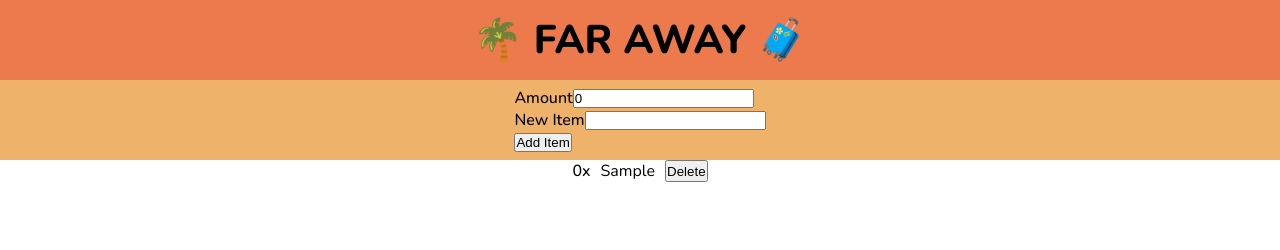
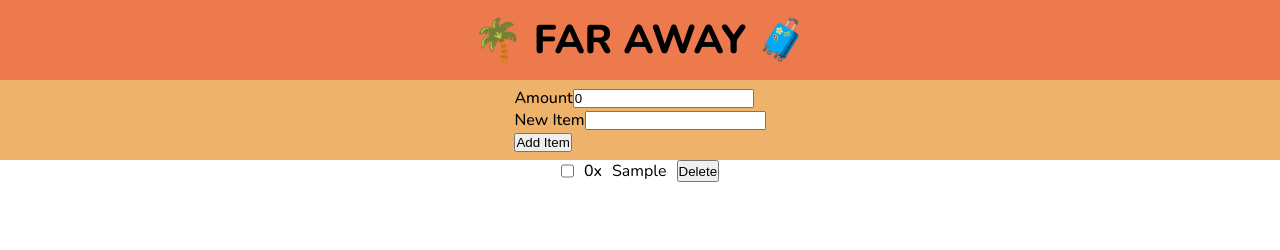
Before and after one commit to KarelSmola/far-away, a React (Create React App) app: page / in a window 1280 px wide. Both pictures are taken after typing "Sample" into the empty fields and a click on the button "Add Item". Shown: the top 250 px of the page. Built offline with nearby package versions, Linux system fonts and the light colour scheme.

Commit message:
Some modifications in Form and ItemsList.

```diff
--- a/src/App.js
+++ b/src/App.js
@@ -10,7 +10,16 @@ const App = () => {
   const [items, setItems] = useState([]);
 
   const addItem = (item) => {
+    console.log(item);
     setItems((prevItems) => [...prevItems, { ...item }]);
+  };
+
+  const togglePackedItem = (id) => {
+    setItems((prevItems) =>
+      prevItems.map((item) =>
+        item.id === id ? { ...item, packed: !item.packed } : item
+      )
+    );
   };
 
   const deleteItem = (id) => {
@@ -21,7 +30,11 @@ const App = () => {
     <Wrapper>
       <Header />
       <Form onNewItem={addItem} />
-      <ItemsList items={items} removeItem={deleteItem} />
+      <ItemsList
+        items={items}
+        packedItem={togglePackedItem}
+        removeItem={deleteItem}
+      />
       <Stats />
     </Wrapper>
   );
--- a/src/components/Form.js
+++ b/src/components/Form.js
@@ -18,6 +18,7 @@ const Form = ({ onNewItem }) => {
 
     onNewItem({
       id: Math.random().toString(),
+      packed: false,
       amount: inputValue.amount,
       title: inputValue.title,
     });
--- a/src/components/ItemsList.js
+++ b/src/components/ItemsList.js
@@ -2,11 +2,16 @@ import React from "react";
 
 import classes from "./ItemsList.module.css";
 
-const ItemsList = ({ items, removeItem }) => {
+const ItemsList = ({ items, removeItem, packedItem }) => {
   return (
     <ul className={classes["items-list"]}>
       {items.map((item) => (
         <li className={classes.item} key={Math.random().toString()}>
+          <input
+            type="checkbox"
+            value={item.packed}
+            onChange={() => packedItem(item.id)}
+          />
           <p className={classes["item-amount"]}>{item.amount}x</p>
           <p className={classes["item-title"]}>{item.title}</p>
           <button
```
